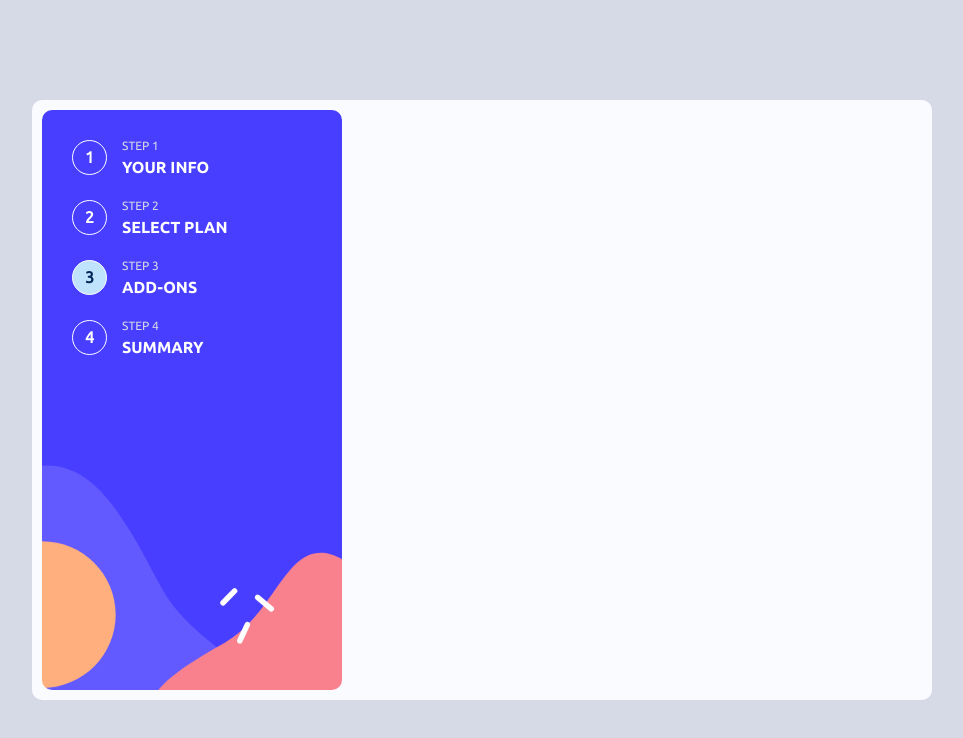
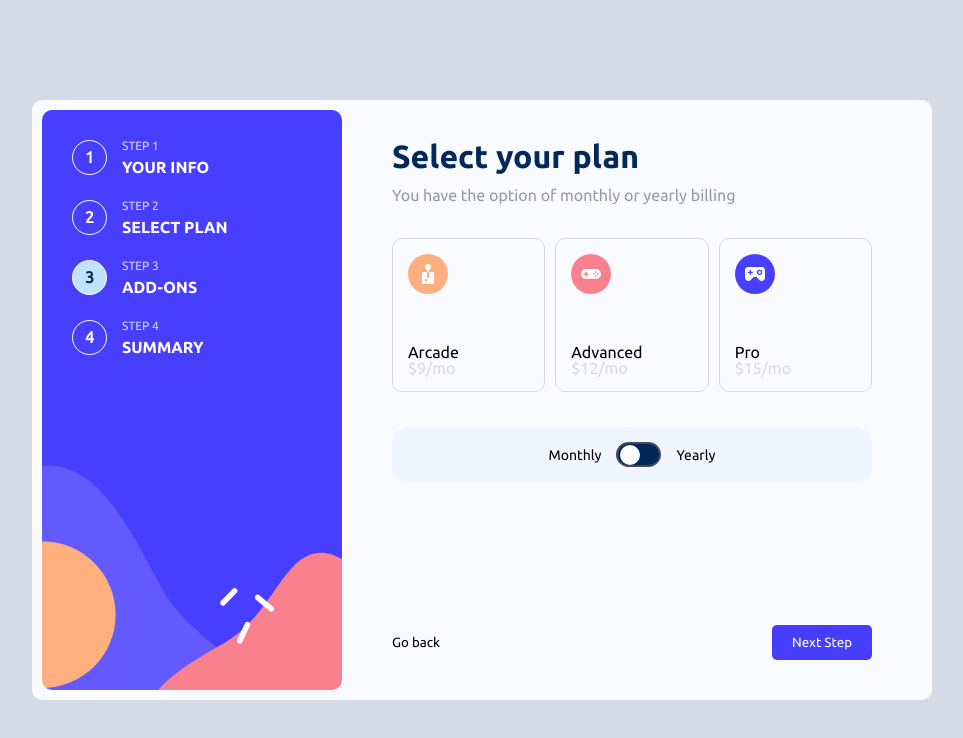
Before and after one commit to LinaCor/step-form, a React (Create React App) app: page / in a window 1280 px wide. Shown: the top 738 px of the page, without its empty margins (158-1121 px from the left). Built offline with nearby package versions, Linux system fonts and the light colour scheme.

Commit message:
add second step

```diff
--- a/src/App.js
+++ b/src/App.js
@@ -1,4 +1,5 @@
 import './App.css';
+import { FormContent } from './components/FormContent';
 import { FormStep } from './components/FormStep';
 
 function App() {
@@ -6,6 +7,7 @@ function App() {
     <div className="App">
       <div className="form-container">
         <FormStep></FormStep>
+        <FormContent></FormContent>
       </div>
     </div>
   );
--- a/src/components/FormContent.js
+++ b/src/components/FormContent.js
@@ -1,8 +1,12 @@
-import '../main.css'
+import '../main.css';
+import { StepFirst } from './StepFirst';
+import { StepSecond } from './StepSecond';
 
 export function FormContent() {
   return (
-    <>
-    </>
+    <div className="form-content">
+      {/*<StepFirst></StepFirst>*/}
+      <StepSecond></StepSecond>
+    </div>
   )
 }
--- a/src/components/FormStep.js
+++ b/src/components/FormStep.js
@@ -10,7 +10,7 @@ export function FormStep() {
     <div className="form-step">
       <ul className="form-step__list">
         {steps.map(el => (
-          <li className="step-list__item" key={el.step}>
+          <li className="step-list__item" key={el.id}>
             <div className={`item-sircle ${currentForm === el.step ? 'current-sircle' : ''}`}>{el.step}</div>
             <div className="item-desc">
               <p className="grey fz-12">{el.name}</p>
--- /dev/null
+++ b/src/components/StepFirst.js
@@ -0,0 +1,25 @@
+export function StepFirst() {
+  return (
+    <>
+      <h2>Personal info</h2>
+      <p>Please provide your name, email address, and phone number</p>
+      <form className="form-list">
+        <label>
+          <p>Name</p>
+          <input type="text" placeholder="Enter you name"></input>
+        </label>
+        <label>
+          <p> Email Address</p>
+          <input type="email" placeholder="Enter you email" required></input>
+        </label>
+        <label>
+          <p>Phone Number</p>
+          <input type="phone" placeholder="+1 234 567 890" required></input>
+        </label>
+      </form>
+      <div className="btn-container">
+        <button className="go-btn end-btn">Next Step</button>
+      </div>
+    </>
+  )
+}
--- /dev/null
+++ b/src/components/StepSecond.js
@@ -0,0 +1,33 @@
+import { tarifPlan } from "../data"
+
+
+
+export function StepSecond() {
+  return (
+    <>
+      <h2>Select your plan</h2>
+      <p>You have the option of monthly or yearly billing</p>
+      <form className="form-radio">
+        {tarifPlan.map(el => (
+          <label key={el.id}>
+            <input type="radio" name="plan" value={el.value} className="radio-input visabily-hidden" />
+            <div className="radio-card">
+              <img src={el.imgSrc} alt="arcade type"></img>
+              <p>{el.name}</p>
+              <p className="grey">{el.cost}</p>
+            </div>
+          </label>
+        ))}
+      </form>
+      <div className="time-container">
+        <p>Monthly</p>
+        <input type="checkbox" className="toggle" />
+        <p>Yearly</p>
+      </div>
+      <div className="btn-container">
+        <button className="back-btn">Go back</button>
+        <button className="go-btn">Next Step</button>
+      </div>
+    </>
+  )
+}
--- a/src/data.js
+++ b/src/data.js
@@ -1,6 +1,16 @@
+import arcade from './img/icon-arcade.svg';
+import advanced from './img/icon-advanced.svg';
+import pro from './img/icon-pro.svg';
+
 export const steps = [
-  { step: 1, name: 'Step 1', desc: 'Your info' },
-  { step: 2, name: 'Step 2', desc: 'Select plan' },
-  { step: 3, name: 'Step 3', desc: 'Add-ons' },
-  { step: 4, name: 'Step 4', desc: 'Summary' },
+  { id: '59dh', step: 1, name: 'Step 1', desc: 'Your info' },
+  { id: '30pe', step: 2, name: 'Step 2', desc: 'Select plan' },
+  { id: '41im', step: 3, name: 'Step 3', desc: 'Add-ons' },
+  { id: '87ws', step: 4, name: 'Step 4', desc: 'Summary' },
 ];
+
+export const tarifPlan = [
+  { id: '72hw', imgSrc: arcade, name: 'Arcade', cost: '$9/mo', value: 'arcade' },
+  { id: '93jq', imgSrc: advanced, name: 'Advanced', cost: '$12/mo', value: 'advanced' },
+  { id: '64ie', imgSrc: pro, name: 'Pro', cost: '$15/mo', value: 'pro' },
+]
--- a/src/main.css
+++ b/src/main.css
@@ -101,6 +101,17 @@ h6 {
   font-weight: 400;
 }
 
+.visabily-hidden {
+  position: absolute;
+  width: 1px;
+  height: 1px;
+  margin: -1px;
+  padding: 0;
+  border: 0;
+  clip: rect(0 0 0 0);
+  overflow: hidden;
+}
+
 :root {
   --marine-blue: hsl(213, 96%, 18%);
   --purplish-blue: hsl(243, 100%, 62%);
@@ -173,3 +184,156 @@ body {
   text-transform: uppercase;
   justify-content: space-between;
 }
+
+.form-content {
+  display: flex;
+  flex-direction: column;
+  padding: 30px 50px;
+  flex-grow: 1;
+}
+
+.form-content h2 {
+  margin-bottom: 15px;
+  font-family: 'Ubuntu-Bold', sans-serif;
+  font-size: 32px;
+  color: var(--marine-blue);
+}
+
+.form-content>p {
+  margin-bottom: 35px;
+  color: var(--cool-gray);
+}
+
+.form-list {
+  display: flex;
+  flex-direction: column;
+}
+
+.form-list>label {
+  margin-bottom: 20px;
+}
+
+.form-list>label>p {
+  font-family: 'Ubuntu-Bold', sans-serif;
+  color: var(--marine-blue);
+  margin-bottom: 8px;
+}
+
+.form-list>label>input {
+  width: 100%;
+  padding: 15px;
+  border: 1px solid var(--light-gray);
+  border-radius: 10px;
+}
+
+.btn-container {
+  display: flex;
+  justify-content: space-between;
+  margin-top: auto;
+}
+
+.go-btn {
+  padding: 10px 20px;
+  border-radius: 5px;
+  color: var(--white);
+  background-color: var(--purplish-blue);
+  transition: 1s;
+}
+
+.go-btn:hover {
+  background-color: var(--marine-blue);
+}
+
+.end-btn {
+  margin-left: auto;
+}
+
+.back-btn {
+  background-color: transparent;
+  transition: 1s;
+}
+
+.back-btn:hover {
+  color: var(--marine-blue);
+}
+
+.form-radio {
+  display: flex;
+  justify-content: space-between;
+  margin-bottom: 35px;
+}
+
+.form-radio>label {
+  width: 33%;
+}
+
+.form-radio>label:not(:last-child) {
+  margin-right: 10px;
+}
+
+.form-radio .radio-card {
+  padding: 15px;
+  background-color: var(--alabaster);
+  border: 1px solid var(--light-gray);
+  border-radius: 10px;
+  cursor: pointer;
+}
+
+.radio-card img {
+  margin-bottom: 50px;
+}
+
+.radio-input:checked+.radio-card {
+  background-color: var(--magnolia);
+}
+
+.time-container {
+  display: flex;
+  align-items: center;
+  justify-content: center;
+  background-color: var(--magnolia);
+  padding: 15px;
+  border-radius: 15px;
+  font-size: 14px;
+}
+
+input[type="checkbox"].toggle {
+  -webkit-appearance: none;
+  -moz-appearance: none;
+  appearance: none;
+  -webkit-tap-highlight-color: transparent;
+  cursor: pointer;
+}
+
+input[type="checkbox"].toggle:focus {
+  outline: 0;
+}
+
+.toggle {
+  height: 25px;
+  width: 45px;
+  border-radius: 16px;
+  display: inline-block;
+  position: relative;
+  margin: 0 15px;
+  border: 2px solid #474755;
+  background-color: var(--marine-blue);
+  transition: all .2s ease;
+}
+
+.toggle::after {
+  content: '';
+  position: absolute;
+  top: 1px;
+  left: 2px;
+  width: 20px;
+  height: 20px;
+  border-radius: 50%;
+  background: white;
+  box-shadow: 0 1px 2px rgba(44, 44, 44, .2);
+  transition: all .2s cubic-bezier(.5, .1, .75, 1.35);
+}
+
+.toggle:checked::after {
+  transform: translateX(16px);
+}
```
Also changed, not shown: src/index.html (+1 -57 lines).
